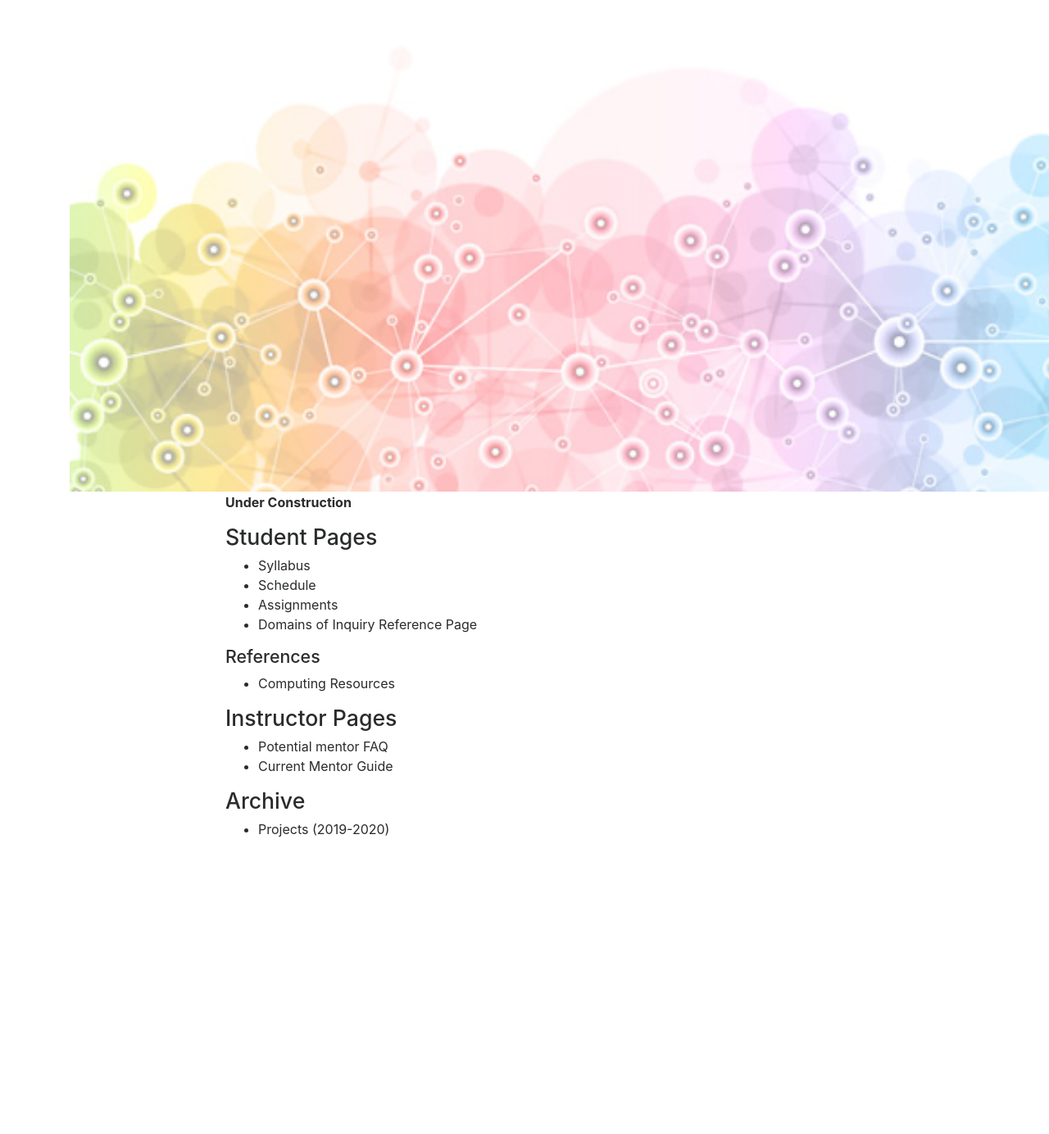
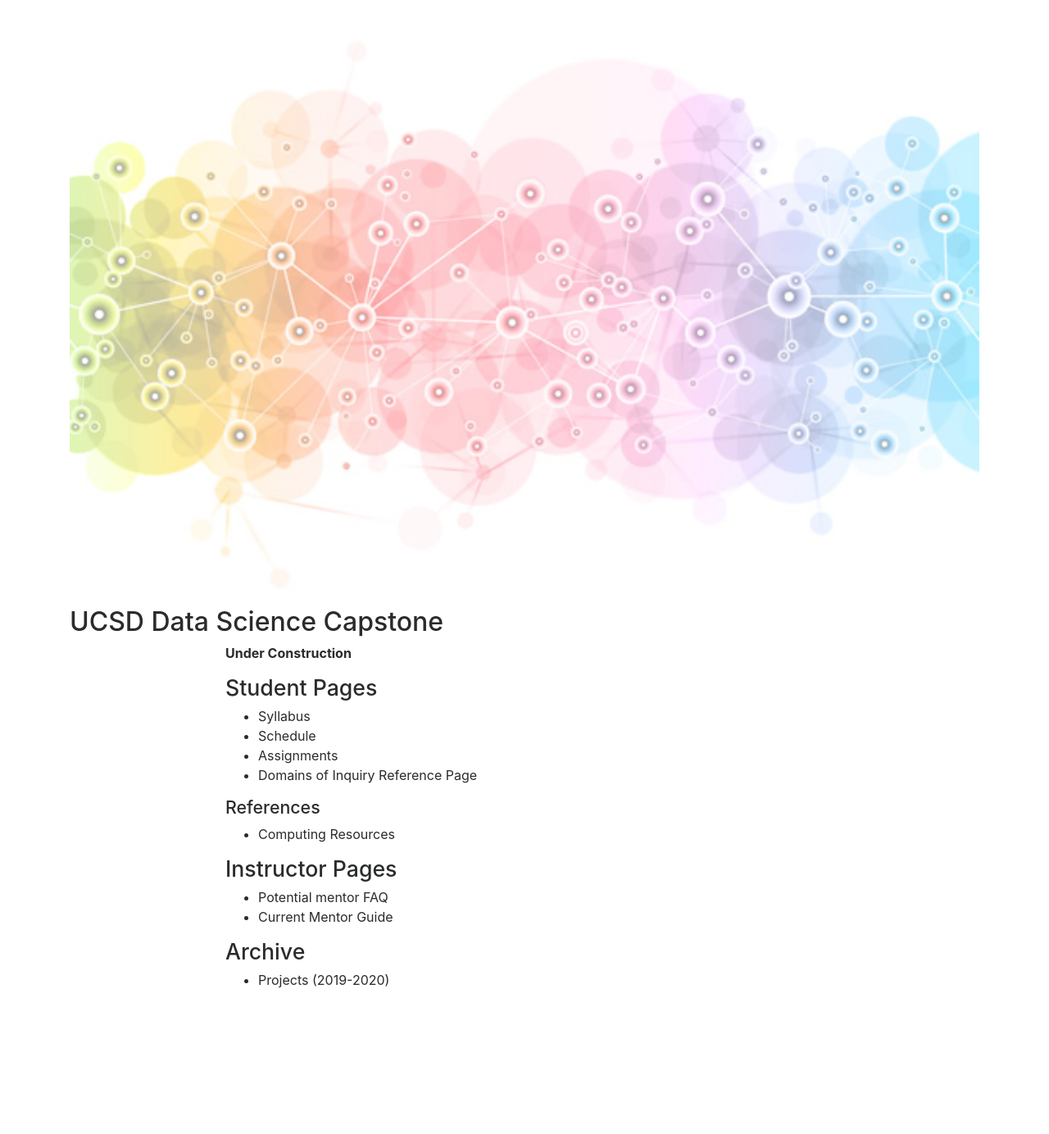
Before and after one commit to DSC-Capstone/dsc-capstone.github.io, a Jekyll site: the page built from index.md, in a window 1280 px wide. Shown: the whole page at 82% size. Built offline with Jekyll 4.4.1, drawn with Linux system fonts in a browser that asks for light colours; nearby versions of some CDN libraries; before the commit the page ends 1200 px from its top, so only the background shows below that.

Commit message:
create header banner

```diff
--- a/_layouts/page.html
+++ b/_layouts/page.html
@@ -42,8 +42,8 @@ ol li {
 }
 
 header {
-    height: 600px;
-    width: 100vw;
+    height: 100%;
+    width: 100%;
     background: white;
     overflow: hidden;
 }
```
